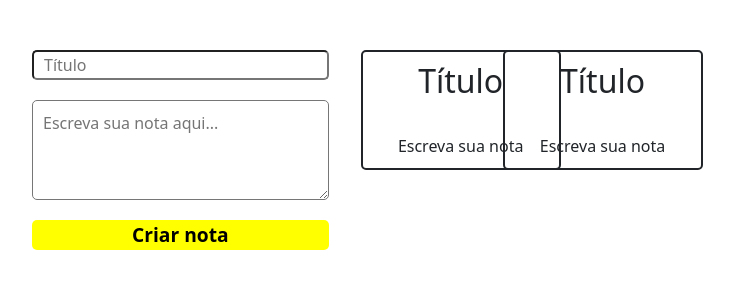
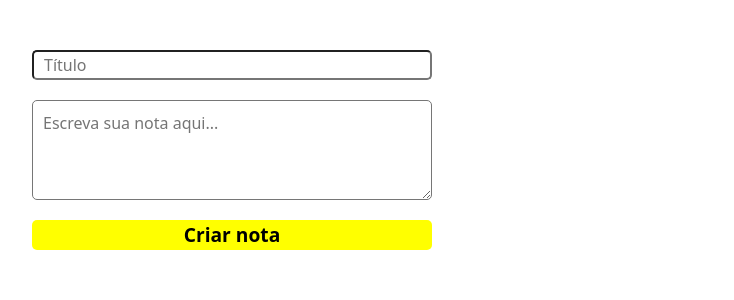
Before and after one commit to suehtamCruz/manager-notes, a React (Create React App) app: page / in a window 1280 px wide. Shown: the top 300 px of the page, without its empty margins (18-752 px from the left). Built offline with nearby package versions, Linux system fonts and the light colour scheme.

Commit message:
finalizado

```diff
--- a/src/App.js
+++ /dev/null
@@ -1,17 +0,0 @@
-import './App.scss';
-
-
-import NewNoteComponent from './components/new-note/new-note.component';
-import NotesComponent from './components/notes/notes.component';
-
-function App() {
-  return (
-   <main id="main-template">
-    <NewNoteComponent></NewNoteComponent>
-
-    <NotesComponent></NotesComponent>
-   </main>
-  );
-}
-
-export default App;
--- /dev/null
+++ b/src/App.jsx
@@ -0,0 +1,43 @@
+import "./App.scss";
+import React, { Component } from "react";
+
+import NewNoteComponent from "./components/new-note/new-note.component";
+import NotesComponent from "./components/notes/notes.component";
+
+class App extends Component {
+  constructor() {
+    super();
+
+    this.state = {
+      notes: [],
+    };
+  }
+
+  createNote(title, text) {
+    const newNote = {
+      title,
+      text,
+    };
+
+    const newArrayNotes = [...this.state.notes, newNote];
+
+    const newState = {
+      notes: newArrayNotes,
+    };
+    this.setState(newState);
+  }
+
+  render() {
+    return (
+      <main id="main-template">
+        <NewNoteComponent
+          createNote={this.createNote.bind(this)}
+        ></NewNoteComponent>
+
+        <NotesComponent notes={this.state.notes}></NotesComponent>
+      </main>
+    );
+  }
+}
+
+export default App;
--- a/src/components/new-note/new-note.component.jsx
+++ b/src/components/new-note/new-note.component.jsx
@@ -2,16 +2,48 @@ import React, { Component } from "react";
 
 import "./new-note.scss";
 export default class NewNoteComponent extends Component {
-  createNewNote() {
-    console.log("action");
+  constructor(props) {
+    super(props);
+
+    this.titleNote = "";
+    this.textNote = "";
+
+    this.inputRef = React.createRef();
+    this.textAreaRef = React.createRef();
+  }
+  createNewNote(event) {
+    event.preventDefault();
+    event.stopPropagation();
+
+    this.props.createNote(this.titleNote, this.textNote);
+
+    this.textAreaRef.value = "";
+    this.inputRef.value = "";
+  }
+
+  handleChangeInputValue(event) {
+    this.titleNote = event.target.value;
+  }
+
+  handleChangeTextNote(event) {
+    this.textNote = event.target.value;
   }
 
   render() {
     return (
-      <form onSubmit={this.createNewNote()} id="new-note">
-        <input type="text" placeholder="Título" />
+      <form onSubmit={this.createNewNote.bind(this)} id="new-note">
+        <input
+          type="text"
+          placeholder="Título"
+          onChange={this.handleChangeInputValue.bind(this)}
+          ref={(el) => (this.inputRef = el)}
+        />
 
-        <textarea placeholder="Escreva sua nota aqui..."></textarea>
+        <textarea
+          placeholder="Escreva sua nota aqui..."
+          onChange={this.handleChangeTextNote.bind(this)}
+          ref={(el) => (this.textAreaRef = el)}
+        ></textarea>
 
         <button type="submit">Criar nota</button>
       </form>
--- a/src/components/new-note/new-note.scss
+++ b/src/components/new-note/new-note.scss
@@ -1,8 +1,9 @@
 #new-note {
   display: flex;
   flex-direction: column;
+  justify-content: space-between;
+  max-height: 250px;
   min-height: 200px;
-  justify-content: space-between;
   width: 400px;
 
   input {
--- a/src/components/noteCard/card-note.component.jsx
+++ b/src/components/noteCard/card-note.component.jsx
@@ -1,12 +1,16 @@
 import React, { Component } from "react";
 import "./card-note.scss";
 export default class CardNoteComponent extends Component {
+  constructor(props) {
+    super(props);
+  }
+
   render() {
     return (
       <section id="card-note">
-        <h3>Título</h3>
+        <h3>{this.props.title}</h3>
 
-        <p>Escreva sua nota</p>
+        <p>{this.props.text}</p>
       </section>
     );
   }
--- a/src/components/noteCard/card-note.scss
+++ b/src/components/noteCard/card-note.scss
@@ -7,6 +7,7 @@
   justify-content: space-between;
   padding: 10px;
   width: 200px;
+  margin-bottom: 20px;
   h3 {
     font-size: 2em;
     margin: 0 auto;
--- /dev/null
+++ b/src/components/notes/models/props.model.jsx
@@ -0,0 +1,4 @@
+export default class NotesPropsModel {
+  title;
+  text;
+}
--- a/src/components/notes/notes.component.jsx
+++ b/src/components/notes/notes.component.jsx
@@ -3,15 +3,23 @@ import React, { Component } from "react";
 import CardNoteComponent from "../noteCard/card-note.component";
 import "./notes.scss";
 export default class NotesComponent extends Component {
+  constructor(props) {
+    super(props);
+  }
+
   render() {
     return (
-      <ul className="notes">
-        <li className="col-lg-2 col-12">
-          <CardNoteComponent></CardNoteComponent>
-        </li>
-        <li>
-          <CardNoteComponent></CardNoteComponent>
-        </li>
+      <ul className="notes row">
+        {this.props.notes.map((note, index) => {
+          return (
+            <li className="col-lg-2 col-12" key={index}>
+              <CardNoteComponent
+                title={note.title}
+                text={note.text}
+              ></CardNoteComponent>
+            </li>
+          );
+        })}
       </ul>
     );
   }
--- a/src/components/notes/notes.scss
+++ b/src/components/notes/notes.scss
@@ -2,7 +2,7 @@
   display: flex;
   flex-direction: row;
   justify-content: flex-start;
-  width: 100%;
+  width: calc(100% - 400px);
   li {
     list-style: none;
   }
```
